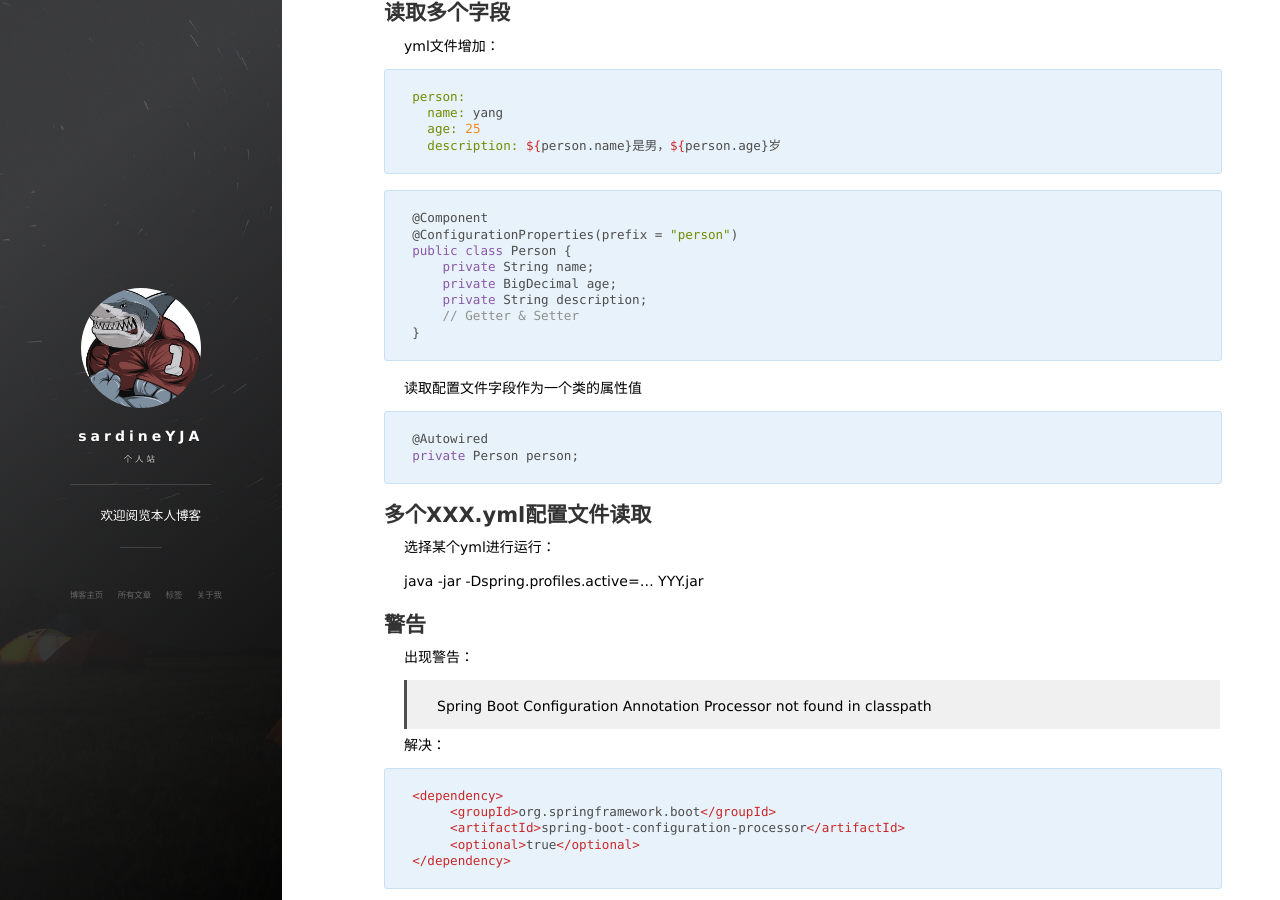
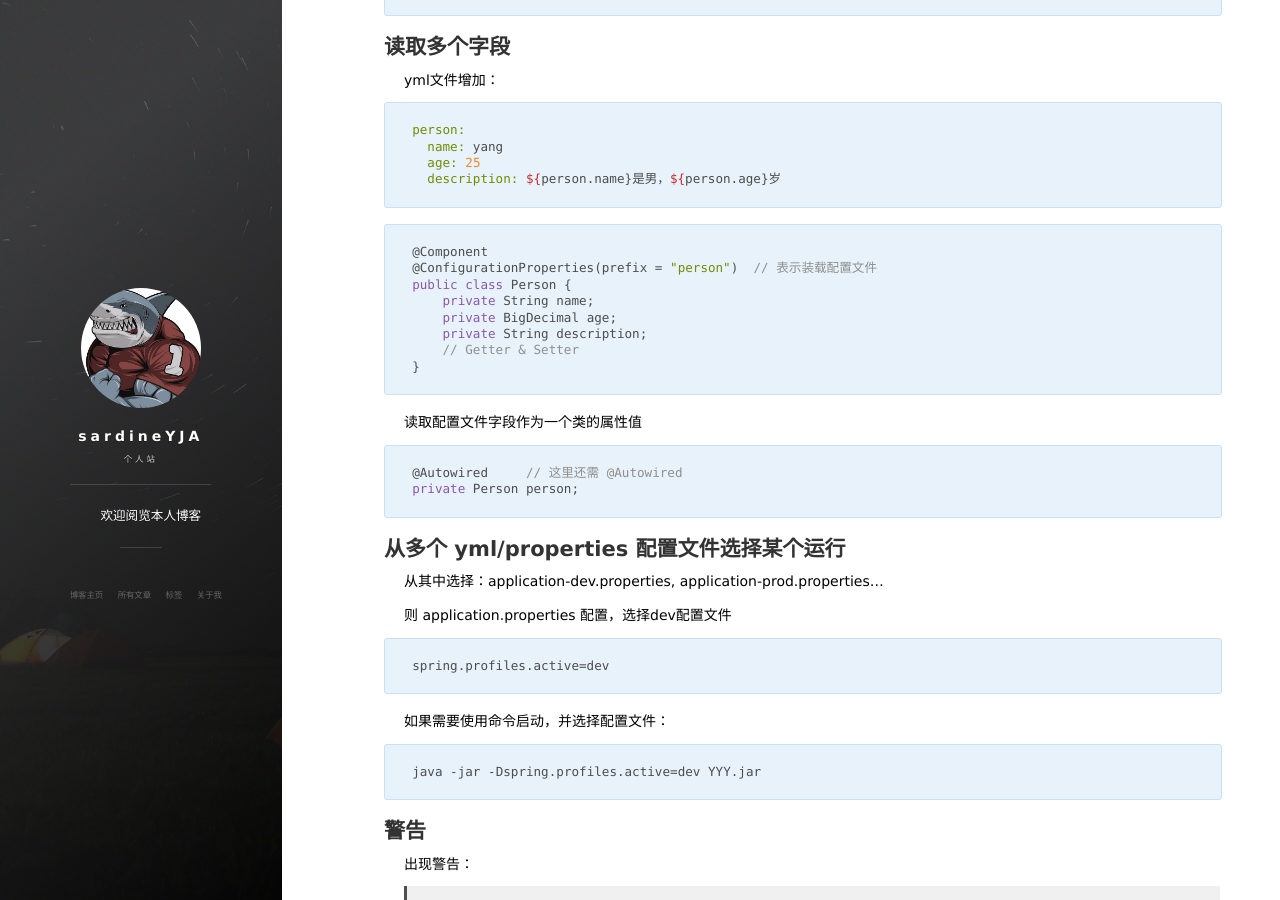
Before and after one commit to sardineYJA/sardineYJA.github.io, a Jekyll site: the page built from _posts/2018-09-28-Java-SpringBoot.md, in a window 1280 px wide and 900 px high, scrolled down 1324 px. Built offline with Jekyll 4.4.1, drawn with Linux system fonts in a browser that asks for light colours; nearby versions of some CDN libraries; a script that is not in the unit is left out; comment, search, counter and statistics services are not loaded; some of the changed text lies outside the part shown.

Commit message:
Update 2018-09-28-Java-SpringBoot.md

````diff
--- a/_posts/2018-09-28-Java-SpringBoot.md
+++ b/_posts/2018-09-28-Java-SpringBoot.md
@@ -11,6 +11,8 @@ tag: Java
 
 
 项目下载：https://start.spring.io/
+
+或新建项目 Spring Initializr
 
 ## 运行
 
@@ -83,7 +85,7 @@ person:
 
 ```java
 @Component
-@ConfigurationProperties(prefix = "person")
+@ConfigurationProperties(prefix = "person")  // 表示装载配置文件
 public class Person {
     private String name;
     private BigDecimal age;
@@ -94,16 +96,23 @@ public class Person {
 
 读取配置文件字段作为一个类的属性值
 ```java
-@Autowired
+@Autowired     // 这里还需 @Autowired
 private Person person;
 ```
 
-## 多个XXX.yml配置文件读取
+## 从多个 yml/properties 配置文件选择某个运行
 
-选择某个yml进行运行：
+从其中选择：application-dev.properties, application-prod.properties...
 
-java -jar -Dspring.profiles.active=... YYY.jar
+则 application.properties 配置，选择dev配置文件
+```sh
+spring.profiles.active=dev
+```
 
+如果需要使用命令启动，并选择配置文件：
+```sh
+java -jar -Dspring.profiles.active=dev YYY.jar
+```
 
 ## 警告
 
````
Also changed, not shown: other parts of _posts/2018-09-28-Java-SpringBoot.md (+3 -3 lines).
